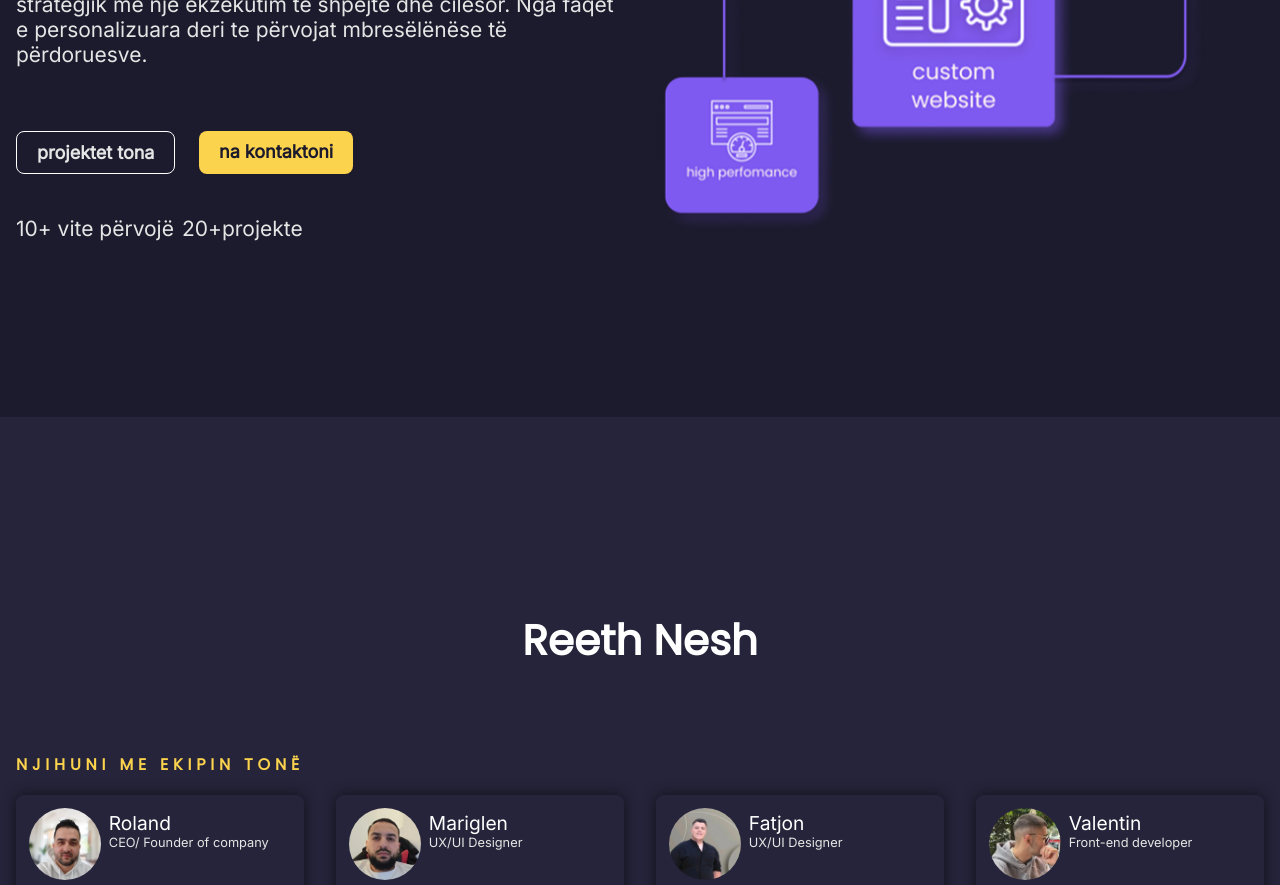
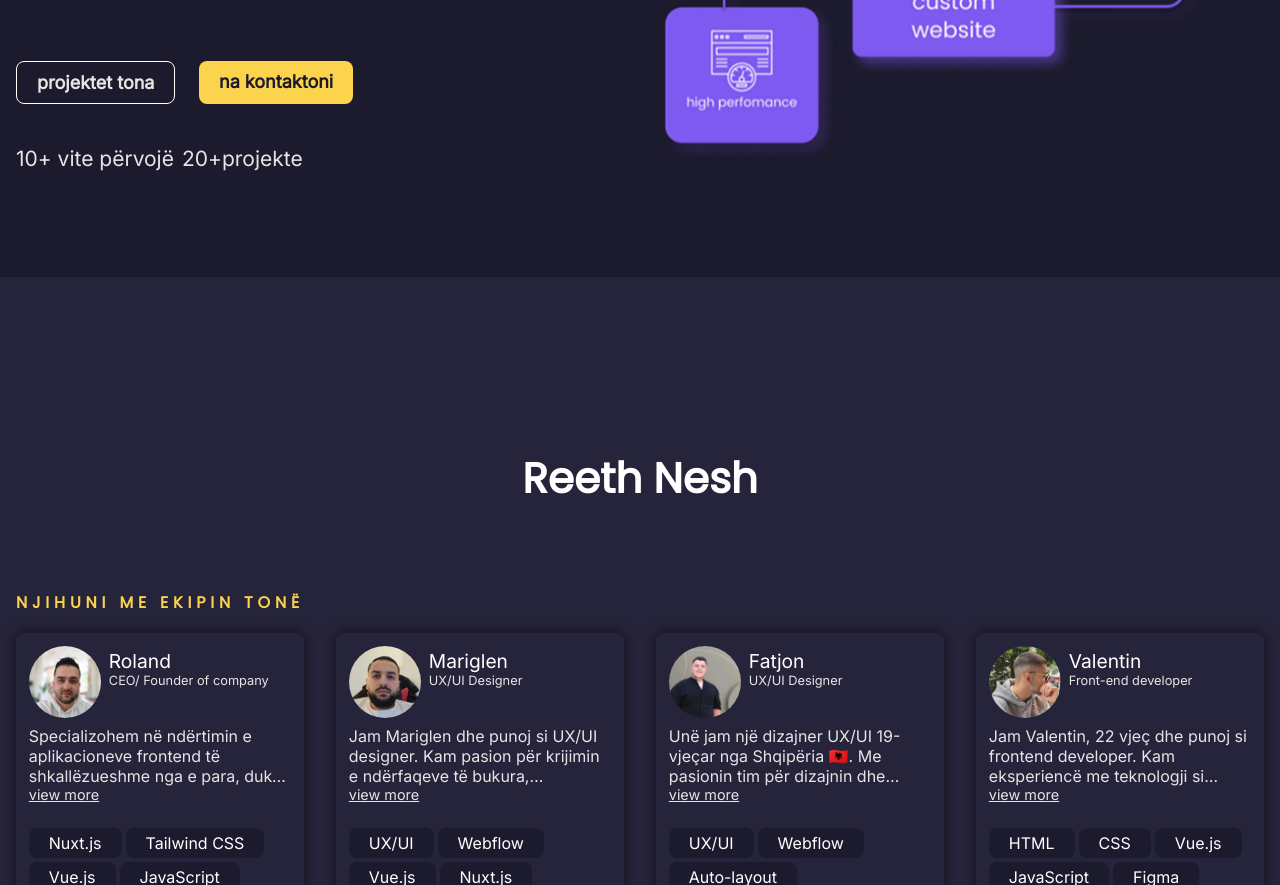
Before and after one commit to valentinoDoda/tech-albania, a plain HTML site: page index.html in a window 1280 px wide. Shown: the part 342-1227 px from the top of the page. Drawn offline with Linux system fonts and the light colour scheme.

Commit message:
Updete some spaces

```diff
--- a/index.css
+++ b/index.css
@@ -46,7 +46,7 @@ body {
   padding: 0;
 }
 h2{
-  padding-top: 6rem;
+  padding-top: 4rem;
    text-align: center;
   opacity: 0;
   transform: translateY(-60%);
@@ -74,8 +74,8 @@ a {
 
 body > * {
   overflow: hidden;
-  padding: 0 1rem;
-  margin: 11rem auto 0 auto;
+  padding: 10px 1rem;
+  margin: 6rem auto 0 auto;
   max-width: 1285px;
 }
 .active {
@@ -628,7 +628,7 @@ background: linear-gradient(180deg,rgba(255, 255, 255, 0) 0%, rgba(252, 211, 77,
 .all_projects{
   margin-top: 5rem;
   display: grid;
-  gap: 1rem;
+  gap: 2.5rem;
   grid-template-columns: repeat(3, 1fr);}
 
 
```
